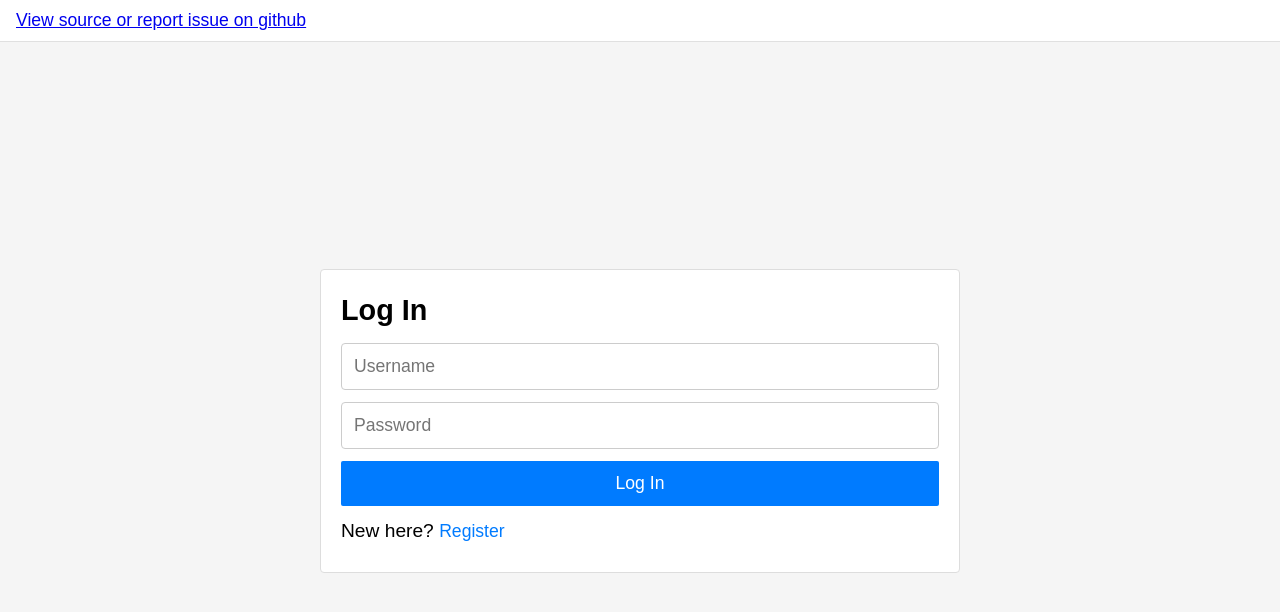
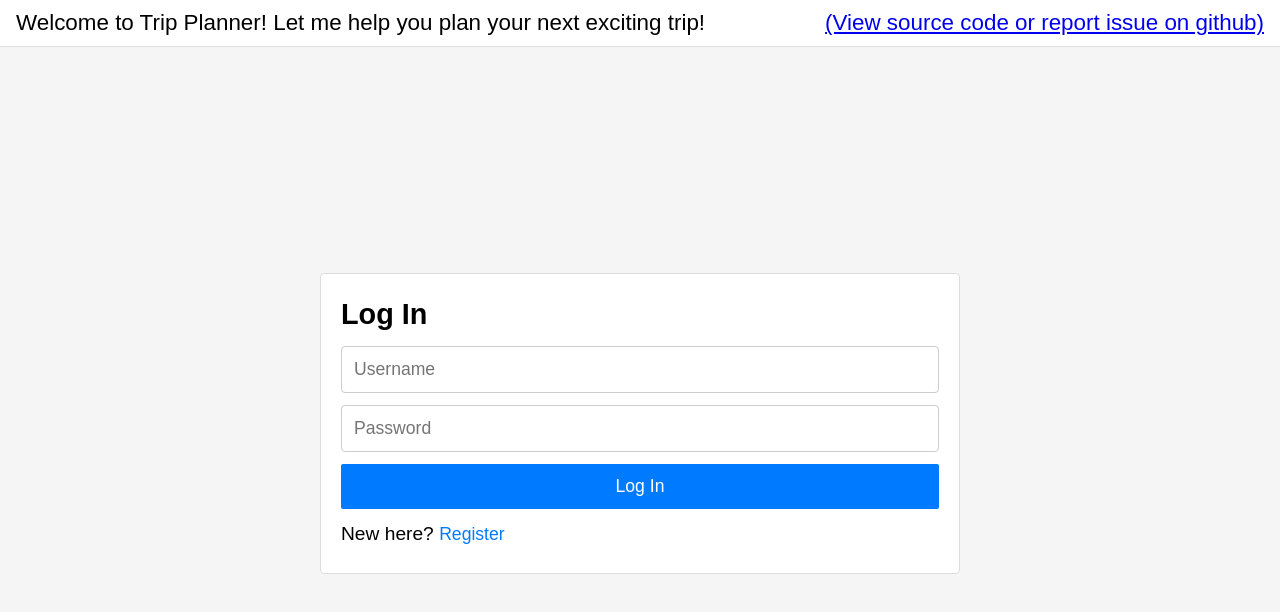
Before and after one commit to cyzhang39/trip-planner-chat, a React (Create React App) app: page /login in a window 1280 px wide. Shown: the top 612 px of the page. Built offline with nearby package versions, Linux system fonts and the light colour scheme.

Commit message:
better ui

```diff
--- a/src/App.js
+++ b/src/App.js
@@ -10,7 +10,11 @@ export default function App() {
   const navigate = useNavigate();
   return (
     <div className='app-root'>
-      <header className='app-header'><a href='https://github.com/cyzhang39/trip-planner-chat' className='github' title='https://github.com/cyzhang39/trip-planner-chat'>View source or report issue on github</a></header>
+      <header className='app-header'>
+        <p> Welcome to Trip Planner! Let me help you plan your next exciting trip!</p>
+        <a href='https://github.com/cyzhang39/trip-planner-chat' className='github' title='https://github.com/cyzhang39/trip-planner-chat'>
+          (View source code or report issue on github)
+        </a></header>
       <Routes>
         <Route path="/login" element={token ? <Navigate to="/" /> : <Login onSwitch={() => navigate('/register')} />}/>
         <Route path="/register" element={token ? <Navigate to="/" /> : <Register onSwitch={() => navigate('/login')} />}/>
--- a/src/styles/main.css
+++ b/src/styles/main.css
@@ -276,7 +276,7 @@ html, body, #root {
   padding: 10px 16px;
   background: #ffffff;
   border-bottom: 1px solid #e0e0e0;
-  font-size: 1.1rem;
+  font-size: 1.4rem;
 }
 
 .github-link {
```
